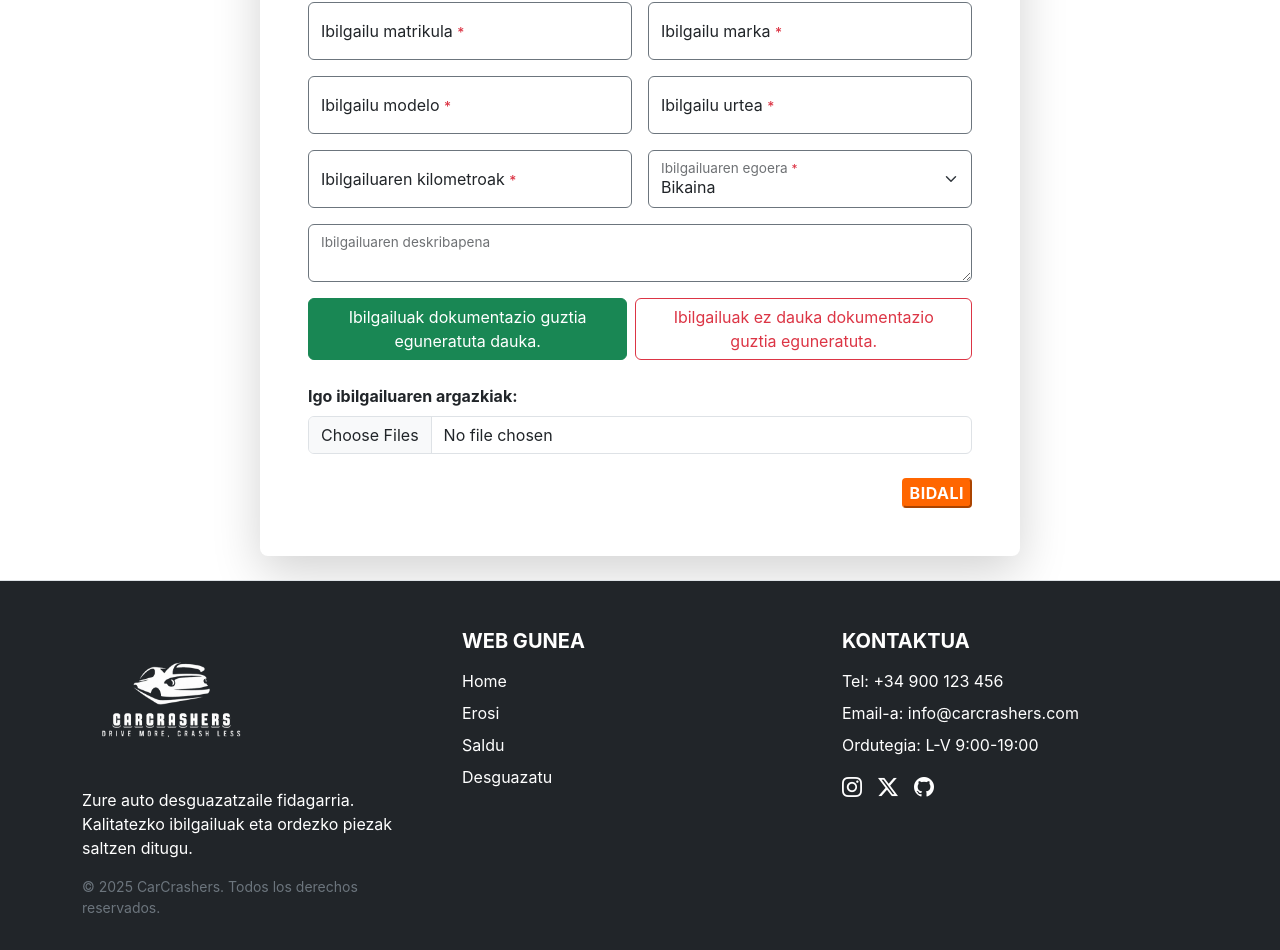
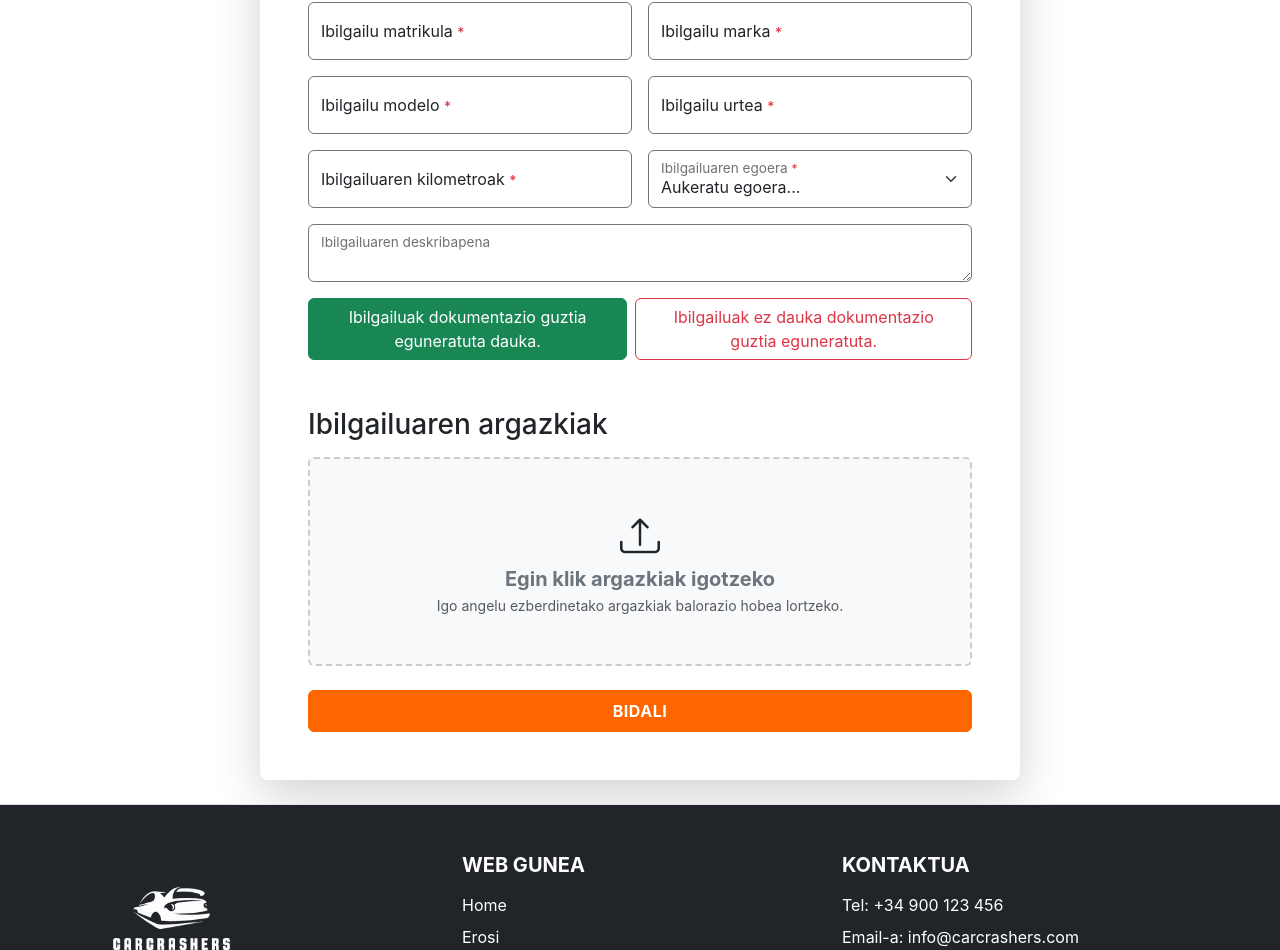
Before and after one commit to CarCrashers/Erronka, a React (Create React App) app in the folder car_crashers_ui/: page /saldu in a window 1280 px wide. Shown: the part 773-1723 px from the top of the page. Built offline with nearby package versions, Linux system fonts and the light colour scheme; a web font is replaced by a local one.

Commit message:
argazkiak hautatzeko eremua eta botoia desguazaturen berdinak ezarri

```diff
--- a/car_crashers_ui/src/pages/desguazatu.js
+++ b/car_crashers_ui/src/pages/desguazatu.js
@@ -78,7 +78,8 @@ const Desguazatu = () => {
           </Goikoa>
           <div className="container py-5">
             <div className="row justify-content-center">
-                <div className="col-lg-8">
+              <div className="col-12 col-md-10 col-lg-8 rounded-3 shadow-lg  my-4 p-4 p-md-5 ">
+              {/*<div className="col-lg-8">*/}
 
                     {isSubmitted ? (
                         <MezuForm onReset={handleReset} />
--- a/car_crashers_ui/src/pages/saldu.js
+++ b/car_crashers_ui/src/pages/saldu.js
@@ -7,18 +7,27 @@ import FloatingTextarea from "../components/ui/floatingTextArea/floatingTextArea
 import ErrorMessage from "../components/ui/errorMessage/errorMessage";
 import SuccessMessage from "../components/ui/successMessage/successMessage";
 import Goikoa from '../components/ui/goikoa/goikoa.js';
+import ArgazkiForm from '../components/ui/forms/argazkiForm';
 
 function Saldu() {
   const [errorea, setErrorea] = useState("");
   const [isSuccess, setIsSuccess] = useState(false);
 
+  const [fotos, setFotos] = useState([]);
+  const [formKey, setFormKey] = useState(0);
+
+  const handleFileChange = (e) => {
+    if (e.target.files) {
+        const filesArray = Array.from(e.target.files);
+        setFotos(filesArray);
+    }
+  };
 
   const konprobatuFormularioa = (e) => {
     e.preventDefault();
     const formularioa = e.target;
     const formData = new FormData(formularioa);
     const currentYear = new Date().getFullYear();
-
 
     //Baloreak lortu formulariotik FormData erabiliz
     const emaila       = formData.get("emaila");
@@ -29,15 +38,13 @@ function Saldu() {
     const modelo       = formData.get("modelo");
     const urtea        = formData.get("urtea");
     const kilometro    = formData.get("kilometro");
-    const deskribapena = formData.get("deskribapena");
+    // const deskribapena = formData.get("deskribapena"); // No es obligatorio para validación
     const dokumentua   = formData.get("options-outlined");
-    const argazkiak    = formData.get("images");
     const egoera       = formData.get("egoera");
-
 
     // RegEx
     const matrikulaRegex = /^[0-9]{4}[A-Z]{3}$/;
-    const matrikulaBalidatu = matrikulaRegex.test(matrikula.toUpperCase());
+    const matrikulaBalidatu = matrikulaRegex.test(matrikula ? matrikula.toUpperCase() : "");
 
     const kilometroRegEx = /^[0-9]+$/;
     const kilometroBalidatu = kilometroRegEx.test(kilometro);
@@ -45,82 +52,40 @@ function Saldu() {
     const urteaRegEx = /^[0-9]{4}$/;
     const urteaBalidatu = urteaRegEx.test(urtea);
 
-
     //Urtea integer bihurtu
-    const urteaInt = parseInt(urtea,10);
-
-
-    console.log({ emaila, izenAbizena, telefonoa, matrikula, marka, modelo, urtea, kilometro, deskribapena, dokumentua, argazkiak, egoera });
-
+    const urteaInt = parseInt(urtea, 10);
 
     setErrorea("");
     setIsSuccess(false);
 
-
     const eremuakFalta = [];
 
+    if(!emaila) eremuakFalta.push("Emaila");
+    if(!izenAbizena) eremuakFalta.push("Izen Abizena");
+    if(!telefonoa) eremuakFalta.push("Telefonoa");
+    if(!matrikulaBalidatu) eremuakFalta.push("Matrikula ( 0000 ABC )");
+    if(!marka) eremuakFalta.push("Marka");
+    if(!modelo) eremuakFalta.push("Modelo");
+    if(!kilometroBalidatu) eremuakFalta.push("Kilometroak");
+    if(!egoera || egoera === "null") eremuakFalta.push("Egoera");
+    if(!urteaBalidatu || urteaInt > currentYear) eremuakFalta.push("Urtea");
+    if(!dokumentua) eremuakFalta.push("Dokumentazioa");
 
-    if(!emaila)
-    {
-      eremuakFalta.push("Emaila");
-    }
-
-    if(!izenAbizena)
-    {
-      eremuakFalta.push("Izen Abizena");
-    }
-
-    if(!telefonoa)
-    {
-      eremuakFalta.push("Telefonoa");
-    }
-
-    if (!matrikulaBalidatu)
-    {
-      eremuakFalta.push("Matrikula ( 0000 ABC )");
-    }
-
-    if(!marka)
-    {
-      eremuakFalta.push("Marka");
-    }
-
-    if(!modelo)
-    {
-      eremuakFalta.push("Modelo");
-    }
-
-    if(!kilometroBalidatu)
-    {
-      eremuakFalta.push("Kilometroak");
-    }
-
-    if (!egoera || egoera === "null")
-    {
-      eremuakFalta.push("Egoera");
-    }
-
-    if(!urteaBalidatu || urteaInt > currentYear)
-    {
-      eremuakFalta.push("Urtea");
-    }
-
-    if(!dokumentua)
-    {
-      eremuakFalta.push("Dokumentazioa");
-    }
-
-    if(!argazkiak)
-    {
+    if(fotos.length === 0) {
       eremuakFalta.push("Argazkiak");
     }
 
-
     if (eremuakFalta.length === 0)
     {
-      console.log("OKEY!");
+      console.log("Datuak zuzenak. Bidaltzen...");
+      // Aquí podrías añadir las fotos al objeto final si vas a enviarlo al backend
+      console.log("Fotos seleccionadas:", fotos);
+
       setIsSuccess(true);
       formularioa.reset();
+
+      setFotos([]);
+      setFormKey(prev => prev + 1);
     }
     else
     {
@@ -128,12 +93,11 @@ function Saldu() {
     }
   };
 
-
   const berrabiarazi = () => {
     setIsSuccess(false);
     setErrorea("");
+    setFotos([]);
   };
-
 
   return (
     <Layout>
@@ -142,7 +106,6 @@ function Saldu() {
         <p>Ongi etorri salmenta atalera! Jarraian duzun formularioa bete, guk zure
             kotxea peritatzeko aukera izateko.</p>
       </Goikoa>
-
 
       <div className="container">
         <div className="row justify-content-center">
@@ -159,77 +122,66 @@ function Saldu() {
                   <div id="kontaktua" className="mb-4">
                     <h5>Kontaktu datuak</h5>
 
-
                     <div className="row g-3">
                       <div className="col-12">
-                        <FloatingInput required id="emaila" name="emaila" type="email" value="Emaila sesiotik hartu" onchange="" placeholder="Ez da ikusten" readOnly="false">
+                        <FloatingInput required id="emaila" name="emaila" type="email" value="Emaila sesiotik hartu" placeholder="Ez da ikusten" readOnly={true}>
                           Email-a <span className="text-danger">*</span>
                         </FloatingInput>
                       </div>
 
-
                       <div className="col-12 col-md-6">
-                        <FloatingInput required id="izenAbizena" name="izenAbizena" type="text" value="Izena sesiotik hartu" onchange="" placeholder="Ez da ikusten" readOnly="true">
+                        <FloatingInput required id="izenAbizena" name="izenAbizena" type="text" value="Izena sesiotik hartu" placeholder="Ez da ikusten" readOnly={true}>
                             Izen Abizenak <span className="text-danger">*</span>
                         </FloatingInput>
                       </div>
 
-
                       <div className="col-12 col-md-6">
-                        <FloatingInput required id="telefonoa" name="telefonoa" type="text" value="+34 600 000 000" onchange="" placeholder="Ez da ikusten" readOnly="true">
+                        <FloatingInput required id="telefonoa" name="telefonoa" type="text" value="+34 600 000 000" placeholder="Ez da ikusten" readOnly={true}>
                             Telefono zenbakia <span className="text-danger">*</span>
                         </FloatingInput>
                       </div>
                     </div>
                   </div>
 
-
                   <hr />
-
 
                   <div id="ibilgailua" className="mb-4">
                     <h5>Ibilgailuaren Datuak</h5>
 
-
                     <div className="row g-3">
                       <div className="col-12 col-md-6">
-                        <FloatingInput required id="matrikula" name="matrikula" type="text" placeholder="ADB: 5555DBC" onchange="">
+                        <FloatingInput required id="matrikula" name="matrikula" type="text" placeholder="ADB: 5555DBC">
                             Ibilgailu matrikula <span className="text-danger">*</span>
                         </FloatingInput>
                       </div>
 
-
                       <div className="col-12 col-md-6">
-                        <FloatingInput required id="marka" name="marka" type="text" placeholder="ADB: Opel" onchange="">
+                        <FloatingInput required id="marka" name="marka" type="text" placeholder="ADB: Opel">
                             Ibilgailu marka <span className="text-danger">*</span>
                         </FloatingInput>
                       </div>
 
-
                       <div className="col-12 col-md-6">
-                        <FloatingInput required id="modelo" name="modelo" type="text" placeholder="ADB: Corsa" onchange="">
+                        <FloatingInput required id="modelo" name="modelo" type="text" placeholder="ADB: Corsa">
                             Ibilgailu modelo <span className="text-danger">*</span>
                         </FloatingInput>
                       </div>
 
-
                       <div className="col-12 col-md-6">
-                        <FloatingInput required id="urtea" name="urtea" type="number" placeholder="ADB: 2015"onchange="">
+                        <FloatingInput required id="urtea" name="urtea" type="number" placeholder="ADB: 2015">
                             Ibilgailu urtea <span className="text-danger">*</span>
                         </FloatingInput>
                       </div>
 
-
                       <div className="col-12 col-md-6">
-                        <FloatingInput required id="kilometro" name="kilometro" type="number" placeholder="ADB: 120000" onchange="">
+                        <FloatingInput required id="kilometro" name="kilometro" type="number" placeholder="ADB: 120000">
                           Ibilgailuaren kilometroak <span className="text-danger">*</span>
                         </FloatingInput>
                       </div>
 
-
                       <div className="col-12 col-md-6">
                         <div className="form-floating">
-                          <select className="form-select border-1 border-secondary" id="egoera" name="egoera" required >
+                          <select className="form-select border-1 border-secondary" id="egoera" name="egoera" required defaultValue="null">
                             <option value="null" disabled>Aukeratu egoera...</option>
                             <option value="bikaina">Bikaina</option>
                             <option value="ongi">Ongi</option>
@@ -241,7 +193,6 @@ function Saldu() {
                         </div>
                       </div>
 
-
                       <br />
                       <div className="col-12">
                         <FloatingTextarea id="deskribapena" name="deskribapena" className="">
@@ -249,7 +200,6 @@ function Saldu() {
                         </FloatingTextarea>
                       </div>
                     </div>
-
 
                     <div className="mt-3 d-flex flex-column flex-md-row gap-2">
                       <div>
@@ -259,7 +209,6 @@ function Saldu() {
                         </label>
                       </div>
 
-
                       <div>
                         <input type="radio" className="btn-check" name="options-outlined" id="danger-outlined" value="false" autoComplete="off" />
                         <label className="btn btn-outline-danger w-100" htmlFor="danger-outlined">
@@ -267,25 +216,17 @@ function Saldu() {
                         </label>
                       </div>
                     </div>
+                    <br />
+                  </div>
 
-
-                    <br />
-                    <div className="mb-3">
-                      <label htmlFor="formFileMultiple" className="form-label">
-                        <strong>Igo ibilgailuaren argazkiak:</strong>
-                      </label>
-                      <input className="form-control" type="file" id="formFileMultiple" name="images" multiple/>
-                    </div>
-                  </div>
+                  <ArgazkiForm key={formKey} handleFileChange={handleFileChange} fotos={fotos}/>
 
                   {!!errorea && (
                     <ErrorMessage message={errorea}/>
                   )}
 
-                  <div className="mt-4 d-flex justify-content-end">
-                    <button type="submit" className="btn-orange rounded-1">
-                      Bidali
-                    </button>
+                  <div className="text-center mt-4">
+                    <button type="submit" className="btn btn-orange w-100 py-2">Bidali</button>
                   </div>
                 </Forms>
               </>
@@ -297,5 +238,4 @@ function Saldu() {
   );
 }
 
-
 export default Saldu;
```
